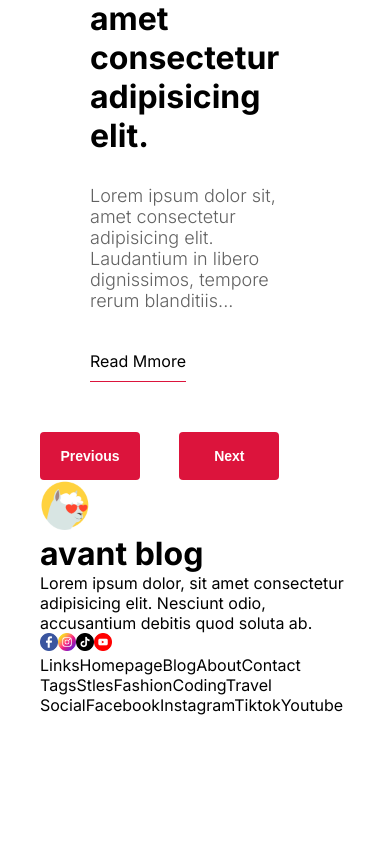
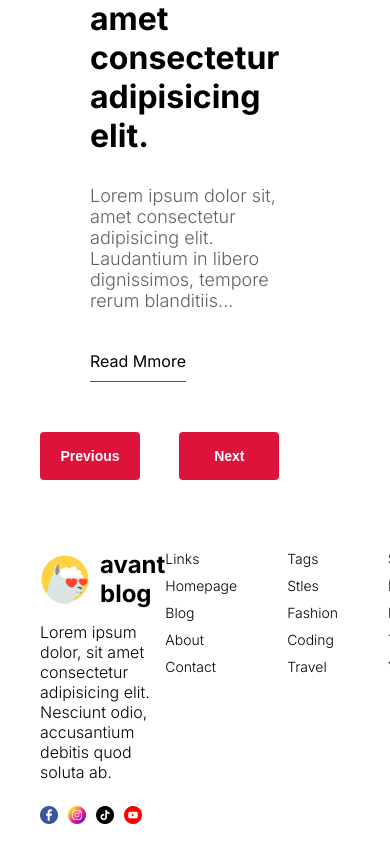
Before and after one commit to avangardewashere/a-next-blog, a Next.js app: page / in a window 390 px wide. Shown: the part 3581-4425 px from the top of the page. Before the commit the page ends 4296 px from the top, so only its background shows below. Built offline with nearby package versions, Linux system fonts and the light colour scheme.

Commit message:
done/footer-design-reponsive

```diff
--- a/src/components/footer/index.module.css
+++ b/src/components/footer/index.module.css
@@ -0,0 +1,71 @@
+.container {
+  margin-top: 50px;
+  padding: 20px 0px;
+  display: flex;
+  justify-content: space-between;
+  color: var(--softText);
+}
+
+.info {
+  flex: 1;
+  display: flex;
+  flex-direction: column;
+  gap: 14px;
+}
+
+.logo {
+  display: flex;
+  align-items: center;
+  gap: 10px;
+}
+
+.logoText {
+  font-size: 24px;
+}
+
+.desc {
+  font-weight: 300;
+}
+
+.icons {
+  margin-top: 10px;
+  display: flex;
+  gap: 10px;
+}
+
+.links {
+  flex: 1;
+  display: flex;
+  justify-content: flex-end;
+  gap: 100px;
+}
+
+.list {
+  display: flex;
+  flex-direction: column;
+  gap: 10px;
+  font-weight: 300;
+}
+
+@media screen and (max-width: 1024px) {
+  .links {
+    gap: 50px;
+  }
+}
+
+@media screen and (max-width: 768px) {
+  .constianer {
+    flex-direction: column;
+    gap: 50px;
+  }
+  .links {
+    width: 100%;
+    justify-content: space-between;
+  }
+}
+
+@media screen and (max-width: 640px) {
+  .links {
+    font-size: 14px;
+  }
+}
```
